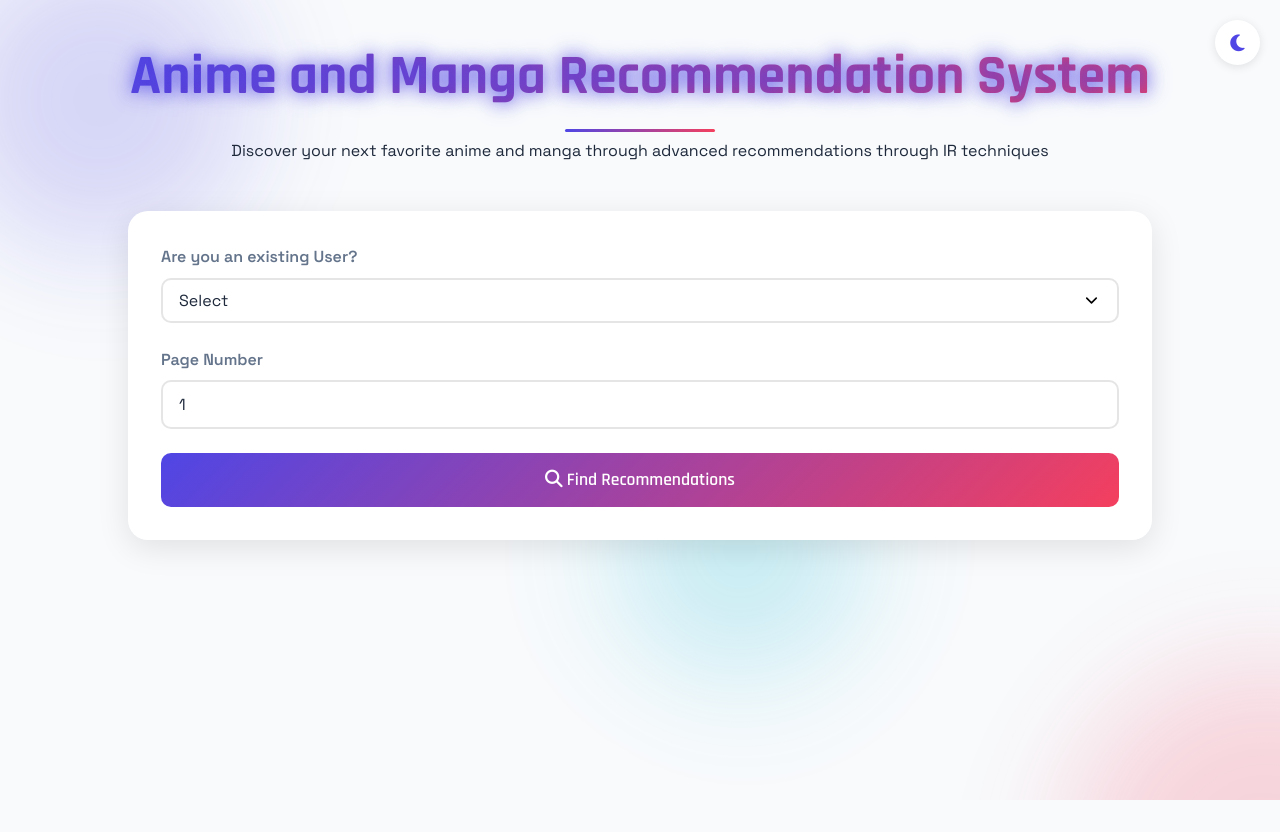
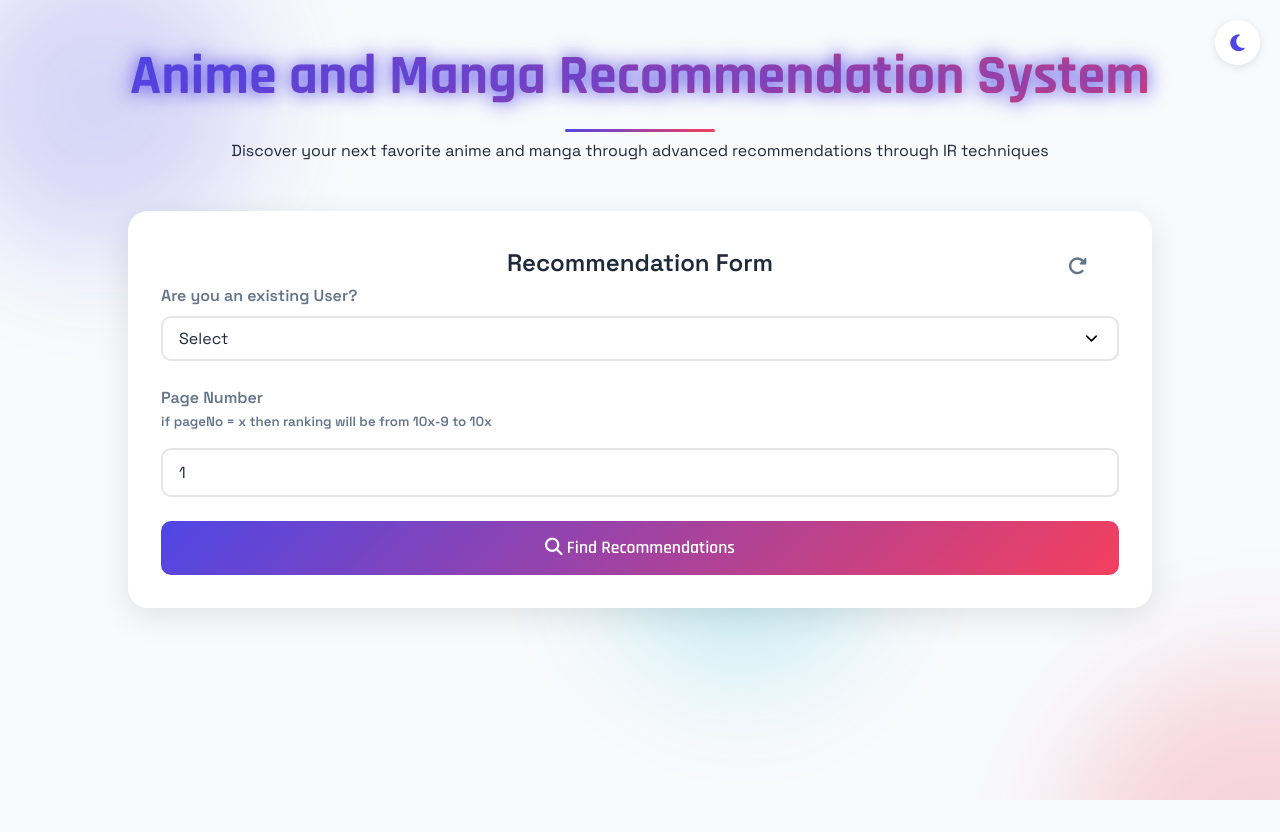
Before and after one commit to ReyKan-KP/Anime-Manga-Recommendation-System-Using-IR, a Flask app: page / in a window 1280 px wide. Run offline with Flask 3, Linux system fonts and the light colour scheme; parts of the project's set-up code (start-up, migrations or seed data) failed here and were passed over.

Commit message:
Update index.html

```diff
--- a/templates/index.html
+++ b/templates/index.html
@@ -1,11 +1,12 @@
 <!DOCTYPE html>
 <html lang="en">
+
 <head>
   <meta charset="UTF-8">
   <meta name="viewport" content="width=device-width, initial-scale=1.0">
   <title> Anime and Manga - Recommendation System</title>
-    <link rel="stylesheet"
-      href="https://cdnjs.cloudflare.com/ajax/libs/font-awesome/6.4.0/css/all.min.css">
+  <link rel="stylesheet" href="https://cdnjs.cloudflare.com/ajax/libs/font-awesome/6.4.0/css/all.min.css">
+  <link rel="icon" href="icon.ico">
   <style>
     @import url('https://fonts.googleapis.com/css2?family=Rajdhani:wght@400;600;700&family=Space+Grotesk:wght@300;400;600&display=swap');
 
@@ -96,12 +97,15 @@
       0% {
         transform: translate(0, 0) rotate(0deg);
       }
+
       33% {
         transform: translate(100px, 100px) rotate(120deg);
       }
+
       66% {
         transform: translate(-50px, 50px) rotate(240deg);
       }
+
       100% {
         transform: translate(0, 0) rotate(360deg);
       }
@@ -135,10 +139,13 @@
     }
 
     @keyframes glowPulse {
-            0%, 100% {
+
+      0%,
+      100% {
         text-shadow: 0 0 10px rgba(79, 70, 229, 0.5),
           0 0 20px rgba(79, 70, 229, 0.3);
       }
+
       50% {
         text-shadow: 0 0 15px rgba(79, 70, 229, 0.7),
           0 0 25px rgba(79, 70, 229, 0.5);
@@ -179,7 +186,8 @@
       font-weight: 600;
     }
 
-        input, select {
+    input,
+    select {
       width: 100%;
       padding: 0.75rem 1rem;
       border: 2px solid rgba(0, 0, 0, 0.1);
@@ -191,7 +199,8 @@
       transition: all 0.3s ease;
     }
 
-        input:focus, select:focus {
+    input:focus,
+    select:focus {
       outline: none;
       border-color: var(--primary-light);
       box-shadow: 0 0 0 3px rgba(79, 70, 229, 0.2);
@@ -230,12 +239,10 @@
       left: -50%;
       width: 200%;
       height: 200%;
-            background: linear-gradient(
-                45deg,
+      background: linear-gradient(45deg,
           transparent,
           rgba(255, 255, 255, 0.1),
-                transparent
-            );
+          transparent);
       transform: rotate(45deg);
       animation: shine 3s infinite;
     }
@@ -244,7 +251,9 @@
       0% {
         transform: translateX(-100%) rotate(45deg);
       }
-            20%, 100% {
+
+      20%,
+      100% {
         transform: translateX(100%) rotate(45deg);
       }
     }
@@ -312,8 +321,13 @@
     }
 
     @keyframes rotation {
-            0% { transform: rotate(0deg); }
-            100% { transform: rotate(360deg); }
+      0% {
+        transform: rotate(0deg);
+      }
+
+      100% {
+        transform: rotate(360deg);
+      }
     }
 
     .feedback-form {
@@ -366,8 +380,13 @@
     }
 
     @keyframes iconRotate {
-            0% { transform: rotate(0deg); }
-            100% { transform: rotate(360deg); }
+      0% {
+        transform: rotate(0deg);
+      }
+
+      100% {
+        transform: rotate(360deg);
+      }
     }
 
     .theme-toggle i {
@@ -384,10 +403,12 @@
         font-size: 2.5rem;
       }
 
-            .form-card, .results-container {
+      .form-card,
+      .results-container {
         padding: 1rem;
       }
     }
+
     .green {
       color: green;
     }
@@ -395,11 +416,32 @@
     .red {
       color: red;
     }
+
+    .reset-icon {
+      position: absolute;
+      top: 2.5rem;
+      right: 4rem;
+      background: transparent;
+      border: none;
+      color: var(--text-muted);
+      font-size: 1.2rem;
+      cursor: pointer;
+      transition: color 0.3s ease;
+    }
+
+    .reset-icon:hover {
+      color: var(--secondary);
+    }
+
+    .reset-icon i {
+      pointer-events: none;
+      /* Ensures only the button itself triggers the action */
+    }
   </style>
 </head>
+
 <body>
-    <button class="theme-toggle" onclick="toggleTheme()"
-      aria-label="Toggle theme">
+  <button class="theme-toggle" onclick="toggleTheme()" aria-label="Toggle theme">
     <i class="fas fa-moon"></i>
   </button>
 
@@ -418,6 +460,10 @@
 
     <div class="form-card">
       <form id="userInputForm">
+        <h2><center>Recommendation Form</center></h2>
+        <span type="reset" class="reset-icon" aria-label="Reset form" onclick="resetForm()">
+          <i class="fas fa-redo-alt"></i>
+        </span>
         <div class="form-group">
           <label for="askUserSelect">Are you an existing User?</label>
           <select id="askUserSelect" name="askUser">
@@ -428,29 +474,35 @@
         </div>
 
         <div id="UserId" class="form-group hidden">
-            <label for="userID">Enter User ID</label>
-            <input type="text" id="userID" name="userID"
-              placeholder="Enter your user ID">
+          <label for="userID">Enter User ID  <br />
+            <sup>Please Don't Press Enter just leave the input area
+          </sup>
+          </label>
+          <input type="text" id="userID" name="userID" placeholder="Enter your user ID">
         </div>
 
         <div id="descRecommendDropDown" class="form-group hidden">
           <label for="descRecommendDropDownSelect">Choose an option</label>
-            <select id="descRecommendDropDownSelect"
-              name="descRecommendDropDown">
+          <select id="descRecommendDropDownSelect" name="descRecommendDropDown">
             <option value>Select</option>
-              <option value="enterDescription">Enter Description</option>
-              <option value="getRecommendations">Get Recommendations</option>
+            <option value="enterDescription">Enter Description of the Anime/Manga</option>
+            <option value="getRecommendations"> Get recommendations based on the previous User's watched list</option>
           </select>
         </div>
 
         <div id="desc" class="form-group hidden">
-            <label for="description">Anime/Manga Description</label>
-            <input type="text" id="description" name="description"
-              placeholder="Enter description...">
+          <label for="description">Anime/Manga Description  <br />
+            <sup>Please Don't Press Enter just leave the input area
+          </sup>
+          </label>
+          <input type="text" id="description" name="description" placeholder="Enter description...">
         </div>
 
         <div id="pageNoInput" class="form-group">
-            <label for="pageNo">Page Number</label>
+          <label for="pageNo">Page Number   <br />
+            <sup>if pageNo = x then ranking will be from 10x-9 to 10x</sup>
+          </label>
+
           <input type="number" id="pageNo" name="pageNo" value="1" min="1">
         </div>
 
@@ -471,13 +523,24 @@
       <h3 class="feedback-title">Provide Feedback</h3>
       <div class="form-group">
         <label for="feedback">Relevant Document IDs (comma-separated)</label>
-          <input type="text" id="feedback" name="feedback"
-            placeholder="e.g., 1, 2, 3">
+        <input type="text" id="feedback" name="feedback" placeholder="e.g., 1, 2, 3">
       </div>
       <button type="submit" id="submitFeed">Submit Feedback</button>
+
     </form>
   </div>
+  <script>
+    function resetForm() {
+      // Get the form element
+      const form = document.getElementById('userInputForm');
+      // Reset all form fields
+      form.reset();
 
+      // Hide optional fields if they are visible
+      document.getElementById('UserId').classList.add('hidden');
+      document.getElementById('descRecommendDropDown').classList.add('hidden');
+    }
+  </script>
   <script src="https://cdn.jsdelivr.net/npm/axios/dist/axios.min.js"></script>
   <script>
     function toggleTheme() {
@@ -586,4 +649,5 @@
     });
   </script>
 </body>
+
 </html>
```
Lines whose indentation alone changed are shown as unchanged.
